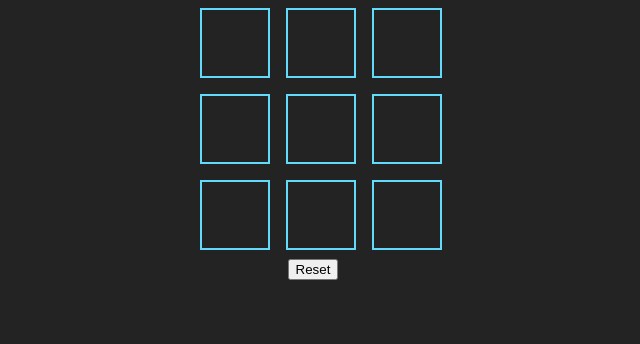
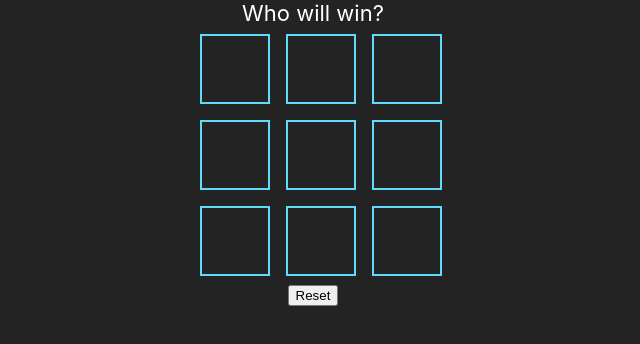
Before and after one commit to Mjthunder88/tic-tac-toe-react-project, a React (Create React App) app: page / in a window 1280 px wide. Shown: the top 344 px of the page, without its empty margins (327-967 px from the left). Built offline with nearby package versions, Linux system fonts and the light colour scheme.

Commit message:
finished tic tac toe project for week 9 react

```diff
--- a/src/App.js
+++ b/src/App.js
@@ -14,8 +14,23 @@ function App() {
     updatePlayer(true);
   }
 
+  const calculateWinner = array => {
+    let lines = [[0, 1, 2], [0, 3, 6], [0, 4, 8], [1,4,7], [2, 4, 6], [2, 5, 8], [3,4,5], [6, 7 ,8]]
+
+    for (let i = 0; i < lines.length; i++) {
+      const [a, b, c] = lines[i]
+      if (array[a] === 'X' && array[b] === 'X' && array[c] === 'X') {
+        return `${array[a]} Won!`
+      } else if (array[a] === 'O' && array[b] === 'O' && array[c] === 'O') {
+        return `${array[a]} Won!`
+      }
+  }
+  return 'Who will win?'
+  }
+
   return (
     <div className="App">
+      <span>{calculateWinner(gameSquares)}</span>
       <div className='container'>
         {gameSquares.map((square, index) => {
           return <Square
```
